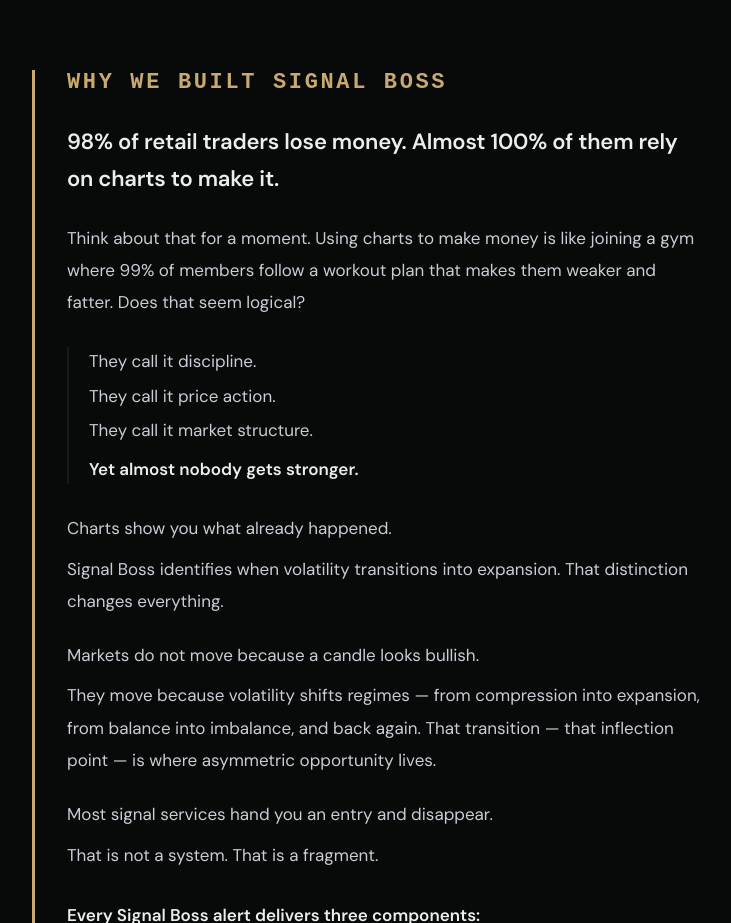
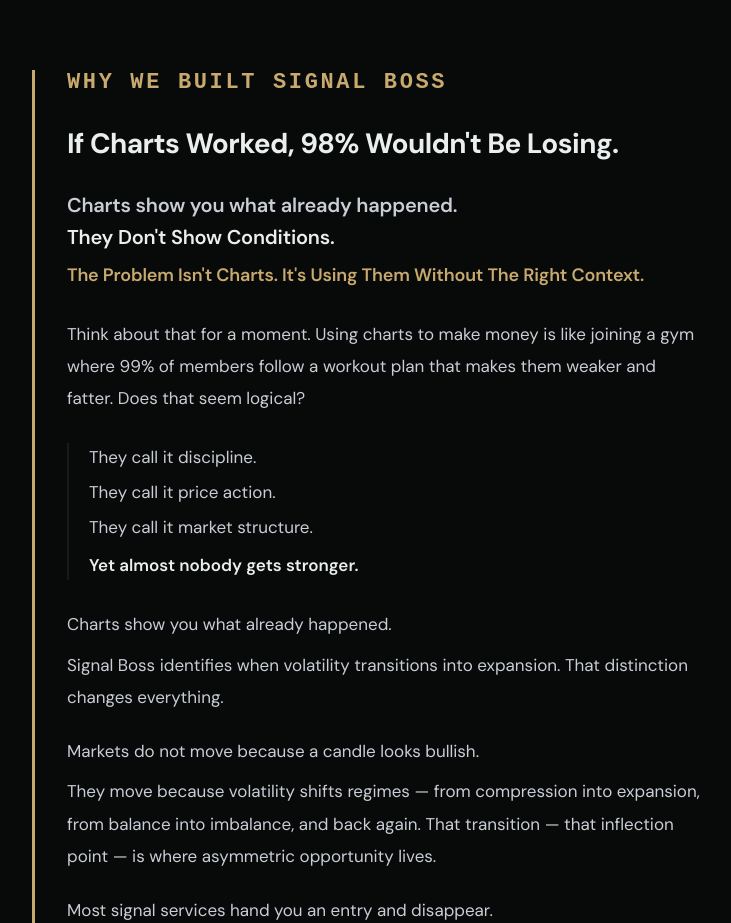
Before and after one commit to valueisrelative-dotcom/signalboss, a React (Vite) app: page / in a window 1280 px wide. Shown: the part 2920-3843 px from the top of the page, without its empty margins (272-1003 px from the left). Built offline with nearby package versions, Linux system fonts and the light colour scheme.

Commit message:
Update App.jsx

```diff
--- a/src/App.jsx
+++ b/src/App.jsx
@@ -1161,8 +1161,17 @@
           <div style={{ fontSize:22, fontWeight:800, color:C.accent, fontFamily:"monospace", letterSpacing:"0.12em", marginBottom:28, textTransform:"uppercase" }}>{t.whyBuilt}</div>
 
           {/* Opening punch */}
-          <p style={{ fontSize:22, fontWeight:600, color:C.text, lineHeight:1.7, marginBottom:24, letterSpacing:"-0.01em" }}>
-            98% of retail traders lose money. Almost 100% of them rely on charts to make it.
+          <p style={{ fontSize:28, fontWeight:700, color:C.text, lineHeight:1.5, marginBottom:24, letterSpacing:"-0.02em" }}>
+            If Charts Worked, 98% Wouldn't Be Losing.
+          </p>
+
+          <p style={{ fontSize:20, fontWeight:600, color:"#c9cdd6", lineHeight:1.6, marginBottom:8, letterSpacing:"-0.01em" }}>
+            Charts show you what already happened.<br />
+            <span style={{ color:C.text }}>They Don't Show Conditions.</span>
+          </p>
+
+          <p style={{ fontSize:18, fontWeight:600, color:C.accent, lineHeight:1.6, marginBottom:28, letterSpacing:"-0.01em" }}>
+            The Problem Isn't Charts. It's Using Them Without The Right Context.
           </p>
 
           {/* Gym analogy */}
```
